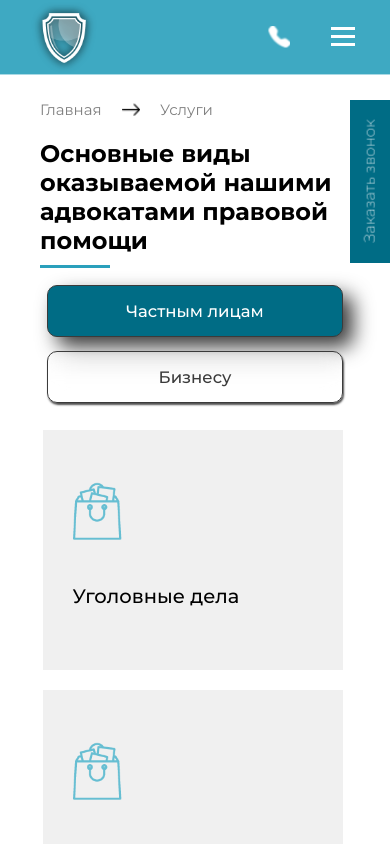
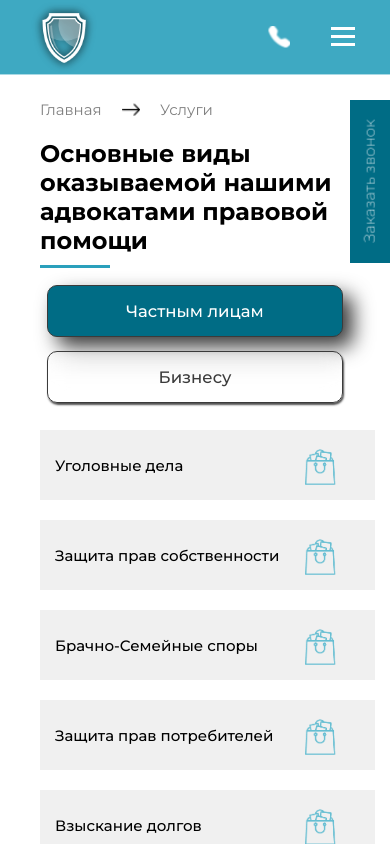
Before and after one commit to Ax51/react-site-MKA_Zaschita, a React (Create React App) app: page /services in a window 390 px wide. Shown: the top 844 px of the page. Built offline with nearby package versions, Linux system fonts and the light colour scheme.

Commit message:
Services-component is now ready for mobile devices

```diff
--- a/src/Pages/Services-page/Services-component/Services-component.css
+++ b/src/Pages/Services-page/Services-component/Services-component.css
@@ -4,7 +4,7 @@
 
 .services-card {
     padding: 30px;
-    width: 240px;
+    width: 210px;
     height: 180px;
     background-color: rgb(240,240,240);
     overflow: hidden;
@@ -31,3 +31,44 @@
     font-weight: 500;
     color: black;
 }
+@media screen and (max-width:1050px) {
+    .services-card {
+        padding: 15px 25px;
+        width: 150px;
+        height: 130px;
+    }
+    .services-card img {
+        width: 50px;
+    }
+    .services-card p {
+        margin-top: 10px;
+        font-size: 1rem;
+    }
+}
+@media screen and (max-width:490px) {
+    .services-card {
+        padding: 5px 65px 5px 15px;
+        width: calc(100vw - 135px);
+        height: 60px;
+        display: flex;
+    }
+    .services-card img {
+        width: 50px;
+        position: absolute;
+        right: 35px;
+    }
+    .services-card p {
+        margin-top: 0;
+        margin: auto 0;
+        font-size: 1rem;
+    }
+}
+@media screen and (max-width:290px) {
+    .services-card {
+        padding: 5px 15px 5px 15px;
+        width: calc(100vw - 85px);
+    }
+    .services-card img {
+        display: none;
+    }
+}
```
